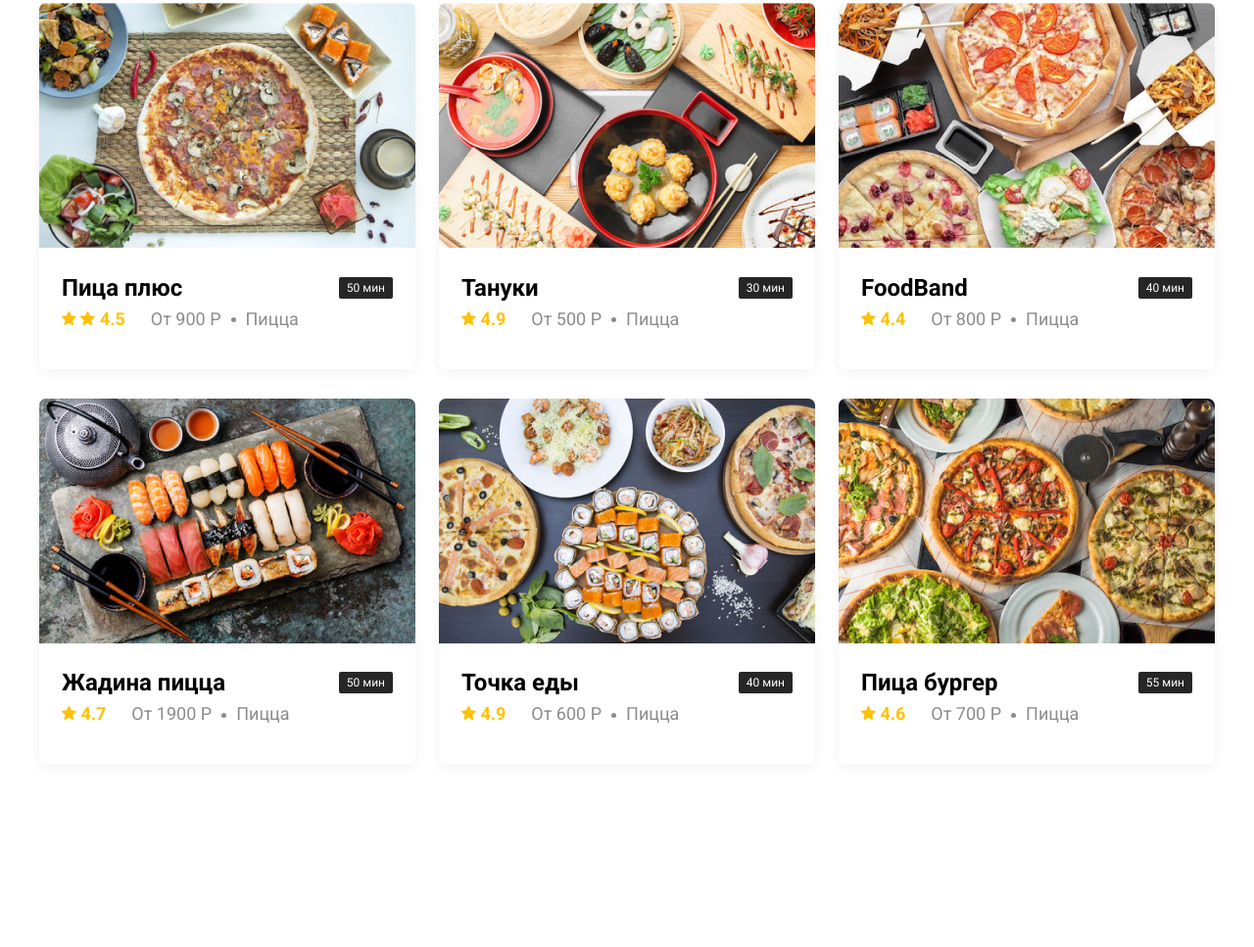
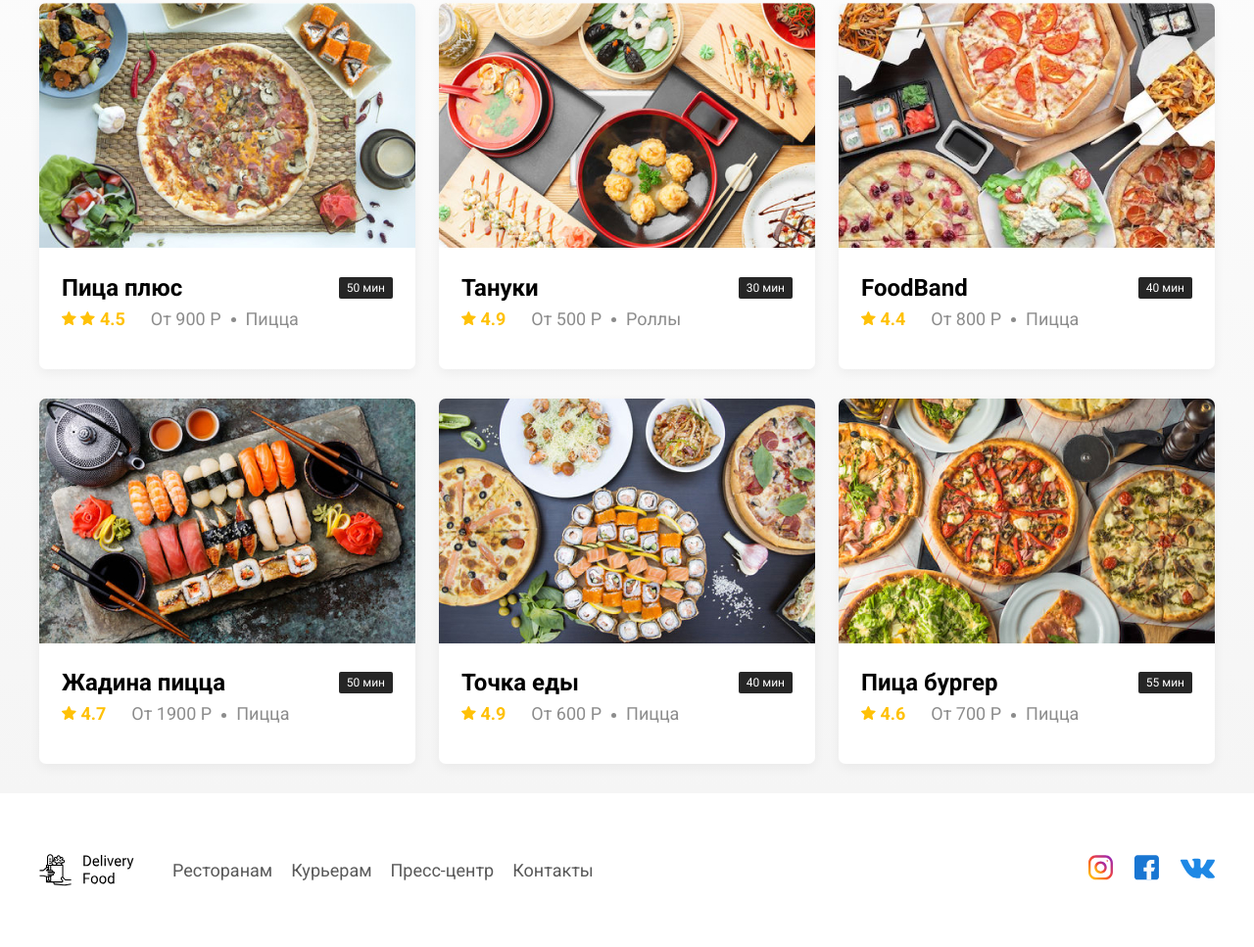
Before and after one commit to Limon1980/delivery, a plain HTML site: page index.html in a window 1280 px wide. Shown: the part 625-1592 px from the top of the page at 98% size. Before the commit the page ends 1435 px from the top, so only its background shows below. Drawn offline with Linux system fonts and the light colour scheme.

Commit message:
lesson3-1

```diff
--- a/css/style.css
+++ b/css/style.css
@@ -1,23 +1,23 @@
-*{
+* {
   box-sizing: border-box;
 }
-body{
-  font-family: 'Roboto', sans-serif;
+body {
+  font-family: "Roboto", sans-serif;
   padding-top: 44px;
 }
-.container{
+.container {
   max-width: 1200px;
   margin: auto;
 }
-.header{
+.header {
   display: flex;
   align-items: center;
-  justify-content:space-between;
+  justify-content: space-between;
   margin-bottom: 40px;
 }
-.input{
-  background: #FFFFFF;
-  border: 1px solid #D9D9D9;
+.input {
+  background: #ffffff;
+  border: 1px solid #d9d9d9;
   border-radius: 2px;
   font-size: 16px;
   line-height: 24px;
@@ -26,24 +26,24 @@ body{
   background-repeat: no-repeat;
   background-position: left 11px center;
 }
-.input-address{
+.input-address {
   width: 690px;
   background-image: url(../img/home.svg);
 }
-.input-search{
+.input-search {
   width: 300px;
   background-image: url(../img/search.svg);
 }
-.buttons{
+.buttons {
   display: flex;
   align-items: center;
 }
-.button{
+.button {
   display: flex;
   align-items: center;
   padding: 8px 16px;
-  background: #FFFFFF;
-  border: 1px solid #D9D9D9;
+  background: #ffffff;
+  border: 1px solid #d9d9d9;
   box-sizing: border-box;
   box-shadow: 0px 0px 2px rgba(0, 0, 0, 0.0015);
   border-radius: 2px;
@@ -51,124 +51,164 @@ body{
   font-size: 16px;
   line-height: 24px;
 }
-.button-primary{
-  background: #1890FF;
-  border: 1px solid #1890FF;
+.button-primary {
+  background: #1890ff;
+  border: 1px solid #1890ff;
   color: #fff;
   margin-right: 10px;
 }
-.button-icon{
+.button-icon {
   margin-right: 6px;
 }
-.promo{
+.promo {
   box-shadow: 0px 7px 12px rgba(158, 158, 163, 0.1);
-  background: #FFF1B8 url(../img/promo-image2.png) no-repeat top -100px right -247px / 924px;
+  background: #fff1b8 url(../img/promo-image2.png) no-repeat top -100px right -247px /
+    924px;
   border-radius: 10px;
   padding: 68px 70px;
   margin-bottom: 56px;
 }
-.promo-title{
+.promo-title {
   font-style: normal;
   font-weight: bold;
   font-size: 39px;
   line-height: 46px;
 
-color: #302C34;
+  color: #302c34;
 }
-.promo-text{
+.promo-text {
   max-width: 540px;
   font-style: normal;
   font-weight: normal;
   font-size: 24px;
   line-height: 28px;
-  color: #302C34;
+  color: #302c34;
 }
-.section-heading{
+.main {
+  background: linear-gradient(
+    180deg,
+    rgba(245, 245, 245, 0) 1.04%,
+    #f5f5f5 100%
+  );
+}
+.section-heading {
   display: flex;
   align-items: center;
   justify-content: space-between;
   margin-bottom: 44px;
 }
-.section-title{
+.section-title {
   font-style: normal;
   font-weight: bold;
   font-size: 36px;
   line-height: 42px;
   margin: 0;
 }
-.cards{
+.cards {
   display: flex;
   align-items: flex-start;
   justify-content: space-between;
   flex-wrap: wrap;
 }
-.card{
-  background: #FFFFFF;
+.card {
+  background: #ffffff;
   box-shadow: 0px 4px 12px rgba(0, 0, 0, 0.05);
   border-radius: 7px;
   overflow: hidden;
   margin-bottom: 30px;
 }
-.card-image{
+.card-image {
   width: 384px;
   height: 250px;
   object-fit: cover;
 }
-.card-text{
+.card-text {
   padding-top: 20px;
   padding-bottom: 35px;
   padding-left: 23px;
   padding-right: 23px;
 }
-.card-heading{
+.card-heading {
   display: flex;
   align-items: center;
   justify-content: space-between;
 }
-.card-title{
+.card-title {
   margin: 0;
   font-style: normal;
   font-weight: bold;
   font-size: 24px;
   line-height: 32px;
 }
-.card-tag{
+.card-tag {
   font-style: normal;
   font-weight: normal;
   font-size: 12px;
   line-height: 20px;
-  color: #FFFFFF;
+  color: #ffffff;
   background-color: #262626;
   border-radius: 2px;
   padding: 1px 8px;
 }
-.card-info{
+.card-info {
   display: flex;
   align-items: center;
 }
-.ratting{
+.ratting {
   margin-right: 26px;
   font-style: normal;
   font-weight: bold;
   font-size: 18px;
   line-height: 32px;
-  color: #FFC107;
+  color: #ffc107;
 }
-.price, .category{
+.price,
+.category {
   font-size: 18px;
   line-height: 32px;
-  color: #8C8C8C;
+  color: #8c8c8c;
 }
-.price{
+.price {
   margin-right: 10px;
 }
-.price::after{
+.price::after {
   content: "";
   width: 5px;
   height: 5px;
-  background-color: #8C8C8C;
+  background-color: #8c8c8c;
   display: inline-block;
   vertical-align: middle;
   border-radius: 50%;
   margin-left: 10px;
 }
+.footer {
+  padding: 60px 0;
+}
+.footer-block {
+  display: flex;
+  align-items: center;
+  justify-content: space-between;
+}
+.footer-nav {
+  margin-right: auto;
+  margin-left: 35px;
+}
+.footer-link {
+  display: inline-block;
+  color: #595959;
+  font-style: normal;
+  font-weight: normal;
+  font-size: 18px;
+  line-height: 21px;
+  text-decoration: none;
+}
+.footer-link:not(:last-child) {
+  margin-right: 15px;
+}
+.social-links {
+  display: flex;
+  align-items: center;
+}
+.social-link:not(:last-child) {
+  margin-right: 21px;
+}
--- a/index.html
+++ b/index.html
@@ -37,6 +37,10 @@
           </button>
         </div>
       </header>
+    </div>
+    <!-- /.container -->
+    <main class="main">
+      <div class="container">
         <section class="promo">
           <h1 class="promo-title">
             Онлайн-сервис<br />
@@ -56,7 +60,7 @@
               placeholder="Поиск блюд и ресторанов"
             />
           </div>
-      </section>
+
           <div class="cards">
             <div class="card">
               <img src="img/image.jpg" alt="image" class="card-image" />
@@ -68,8 +72,16 @@
                 <!-- /.card-info -->
                 <div class="card-info">
                   <div class="ratting">
-                <img src="img/ratting.svg" alt="ratting" class="ratting-star" />
-                <img src="img/ratting.svg" alt="ratting" class="ratting-star" />
+                    <img
+                      src="img/ratting.svg"
+                      alt="ratting"
+                      class="ratting-star"
+                    />
+                    <img
+                      src="img/ratting.svg"
+                      alt="ratting"
+                      class="ratting-star"
+                    />
                     4.5
                   </div>
                   <div class="price">От 900 Р</div>
@@ -89,11 +101,15 @@
                 <!-- /.card-info -->
                 <div class="card-info">
                   <div class="ratting">
-                <img src="img/ratting.svg" alt="ratting" class="ratting-star" />
+                    <img
+                      src="img/ratting.svg"
+                      alt="ratting"
+                      class="ratting-star"
+                    />
                     4.9
                   </div>
                   <div class="price">От 500 Р</div>
-              <div class="category">Пицца</div>
+                  <div class="category">Роллы</div>
                 </div>
                 <!-- /.card-heading -->
               </div>
@@ -109,7 +125,11 @@
                 <!-- /.card-info -->
                 <div class="card-info">
                   <div class="ratting">
-                <img src="img/ratting.svg" alt="ratting" class="ratting-star" />
+                    <img
+                      src="img/ratting.svg"
+                      alt="ratting"
+                      class="ratting-star"
+                    />
                     4.4
                   </div>
                   <div class="price">От 800 Р</div>
@@ -129,7 +149,11 @@
                 <!-- /.card-info -->
                 <div class="card-info">
                   <div class="ratting">
-                <img src="img/ratting.svg" alt="ratting" class="ratting-star" />
+                    <img
+                      src="img/ratting.svg"
+                      alt="ratting"
+                      class="ratting-star"
+                    />
                     4.7
                   </div>
                   <div class="price">От 1900 Р</div>
@@ -149,7 +173,11 @@
                 <!-- /.card-info -->
                 <div class="card-info">
                   <div class="ratting">
-                <img src="img/ratting.svg" alt="ratting" class="ratting-star" />
+                    <img
+                      src="img/ratting.svg"
+                      alt="ratting"
+                      class="ratting-star"
+                    />
                     4.9
                   </div>
                   <div class="price">От 600 Р</div>
@@ -169,7 +197,11 @@
                 <!-- /.card-info -->
                 <div class="card-info">
                   <div class="ratting">
-                <img src="img/ratting.svg" alt="ratting" class="ratting-star" />
+                    <img
+                      src="img/ratting.svg"
+                      alt="ratting"
+                      class="ratting-star"
+                    />
                     4.6
                   </div>
                   <div class="price">От 700 Р</div>
@@ -180,6 +212,34 @@
             </div>
             <!-- /.card -->
           </div>
+        </section>
       </div>
+    </main>
+
+    <footer class="footer">
+      <div class="container">
+        <div class="footer-block">
+          <img src="img/logo.svg" alt="" class="logo footer-logo" />
+          <nav class="footer-nav">
+            <a href="#" class="footer-link">Ресторанам</a>
+            <a href="#" class="footer-link">Курьерам</a>
+            <a href="#" class="footer-link">Пресс-центр</a>
+            <a href="#" class="footer-link">Контакты</a>
+          </nav>
+          <div class="social-links">
+            <a href="#" class="social-link"
+              ><img src="img/Instagram.svg" alt="instagram"
+            /></a>
+            <a href="#" class="social-link"
+              ><img src="img/facebook.svg" alt="facebook"
+            /></a>
+            <a href="#" class="social-link"
+              ><img src="img/vk.svg" alt="vk"
+            /></a>
+          </div>
+          <!-- /.social-link -->
+        </div>
+      </div>
+    </footer>
   </body>
 </html>
```
Also changed, not shown: img/Instagram.svg (added), img/facebook.svg (added), img/vk.svg (added). Lines whose indentation alone changed are shown as unchanged.
